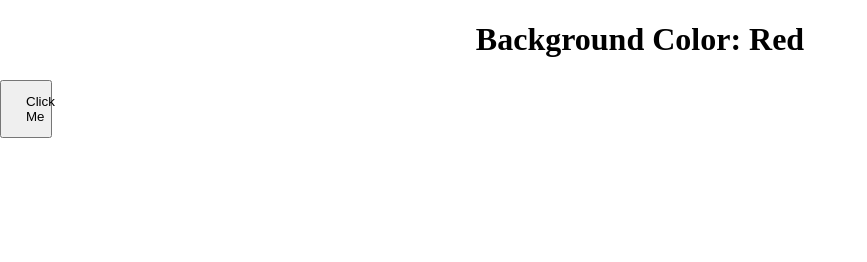
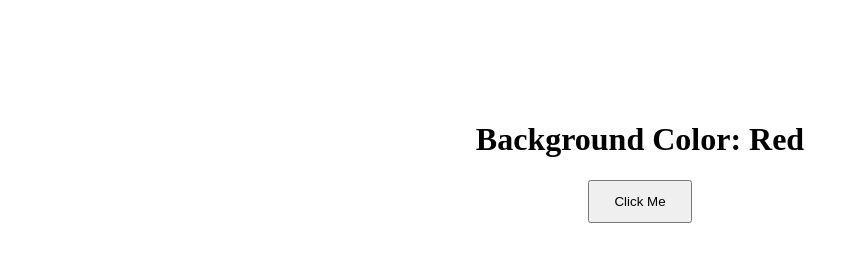
Before and after one commit to Peacesandy/Random-Js-project-to-Build-My-skills, a plain HTML site: page index.html in a window 1280 px wide. Shown: the whole page, without its empty margins (0-867 px from the left). Drawn offline with Linux system fonts and the light colour scheme.

Commit message:
fixed the padding issue

```diff
--- a/index.html
+++ b/index.html
@@ -11,7 +11,9 @@
         <div class="Background-container">
    <h1>Background Color: Red</h1>
         </div>
-        <button>Click Me</button>
+        <div class="btn-div">
+    <button>Click Me</button>
+        </div>
     </div>
 </body>
 </html>
--- a/style.css
+++ b/style.css
@@ -12,6 +12,7 @@ body{
     text-align: center;
     justify-content: center;
     flex-direction: column;
+    margin-top: 100px;
 }
 
 .Background-container{
@@ -21,7 +22,11 @@ body{
     flex-direction: column;
 }
 
+.btn-div{
+    text-align: center;
+}
+
 button{
     padding: 12px 24px;
-    width: 50px;
+    cursor: pointer;
 }
```
